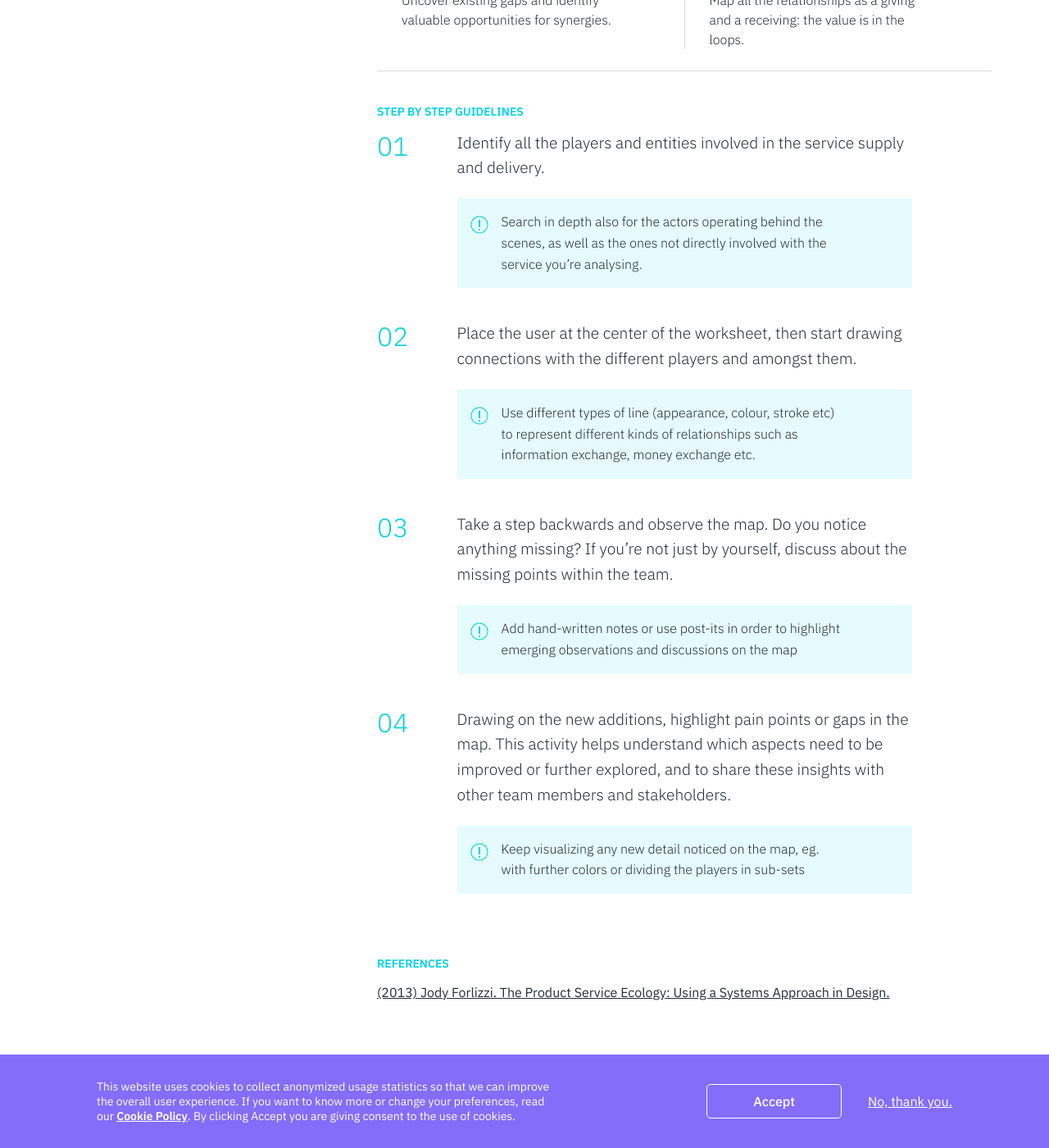
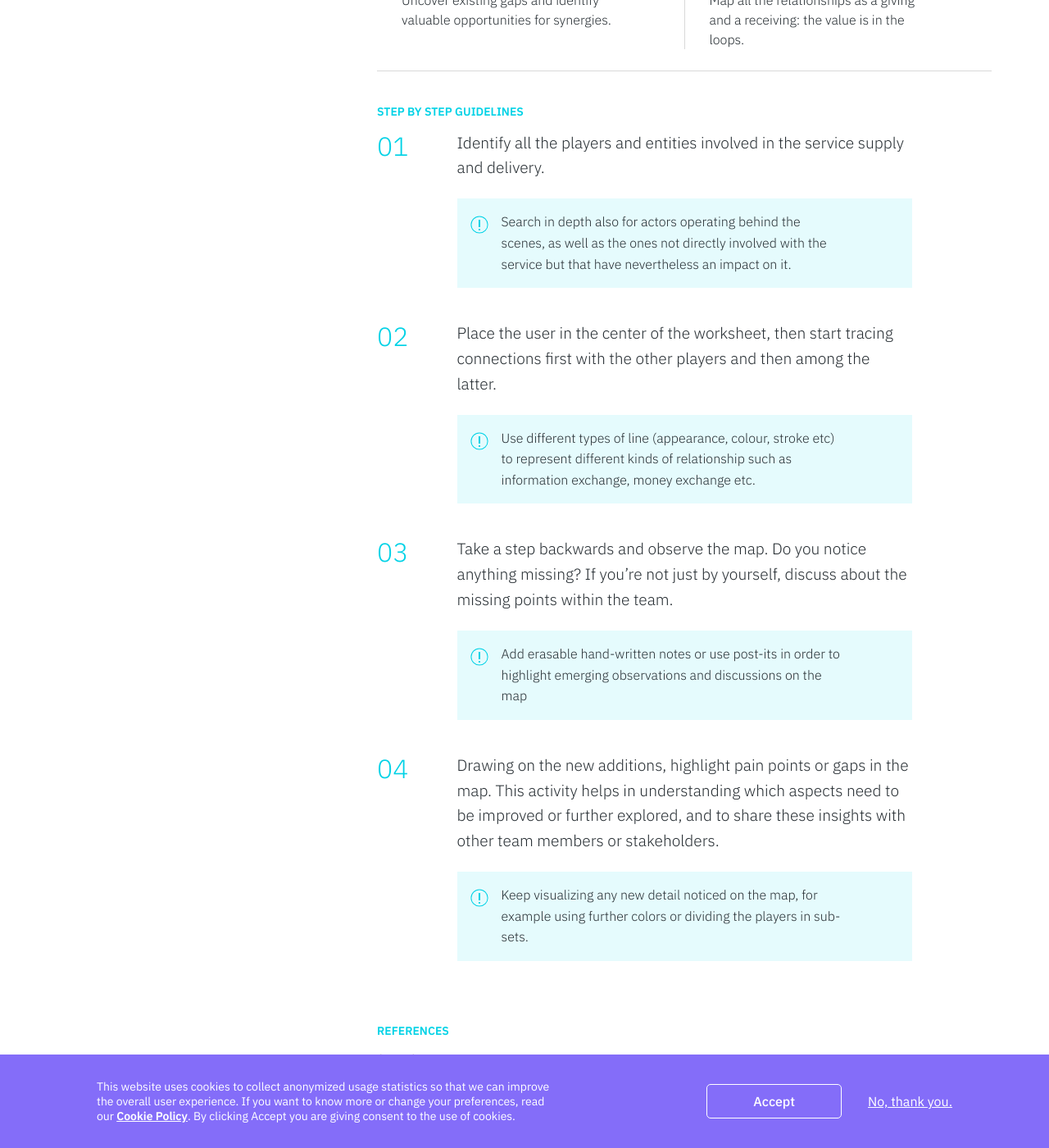
Before and after one commit to service-design-tools/sdt-website, a Jekyll site: the page built from _tools/ecosystem-map.md, in a window 1280 px wide and 1400 px high, scrolled down 1040 px. Shown: the whole window at 82% size. Built offline with Jekyll 4.4.1, drawn with Linux system fonts in a browser that asks for light colours.

Commit message:
Update tool “ecosystem-map”

```diff
--- a/_tools/ecosystem-map.md
+++ b/_tools/ecosystem-map.md
@@ -46,24 +46,25 @@ reminder: "Map all the relationships as a giving and a receiving: the value is
 guidelines:
   - step: Identify all the players and entities involved in the service supply and
       delivery.
-    warning: Search in depth also for the actors operating behind the scenes, as
-      well as the ones not directly involved with the service you're analysing.
-  - step: Place the user at the center of the worksheet, then start drawing
-      connections with the different players and amongst them.
+    warning: Search in depth also for actors operating behind the scenes, as well as
+      the ones not directly involved with the service but that have nevertheless
+      an impact on it.
+  - step: Place the user in the center of the worksheet, then start tracing
+      connections first with the other players and then among the latter.
     warning: Use different types of line (appearance, colour, stroke etc) to
-      represent different kinds of relationships such as information exchange,
+      represent different kinds of relationship such as information exchange,
       money exchange etc.
   - step: Take a step backwards and observe the map. Do you notice anything missing?
       If you're not just by yourself, discuss about the missing points within
       the team.
-    warning: Add hand-written notes or use post-its in order to highlight emerging
-      observations and discussions on the map
+    warning: Add erasable hand-written notes or use post-its in order to highlight
+      emerging observations and discussions on the map
   - step: Drawing on the new additions, highlight pain points or gaps in the map.
-      This activity helps understand which aspects need to be improved or
-      further explored, and to share these insights with other team members and
+      This activity helps in understanding which aspects need to be improved or
+      further explored, and to share these insights with other team members or
       stakeholders.
-    warning: Keep visualizing any new detail noticed on the map, eg. with further
-      colors or dividing the players in sub-sets
+    warning: Keep visualizing any new detail noticed on the map, for example using
+      further colors or dividing the players in sub-sets.
 references:
   - link: https://systemic-design.net/wp-content/uploads/2013/12/Forlizzi.pdf
     name: "(2013) Jody Forlizzi. The Product Service Ecology: Using a Systems
```
